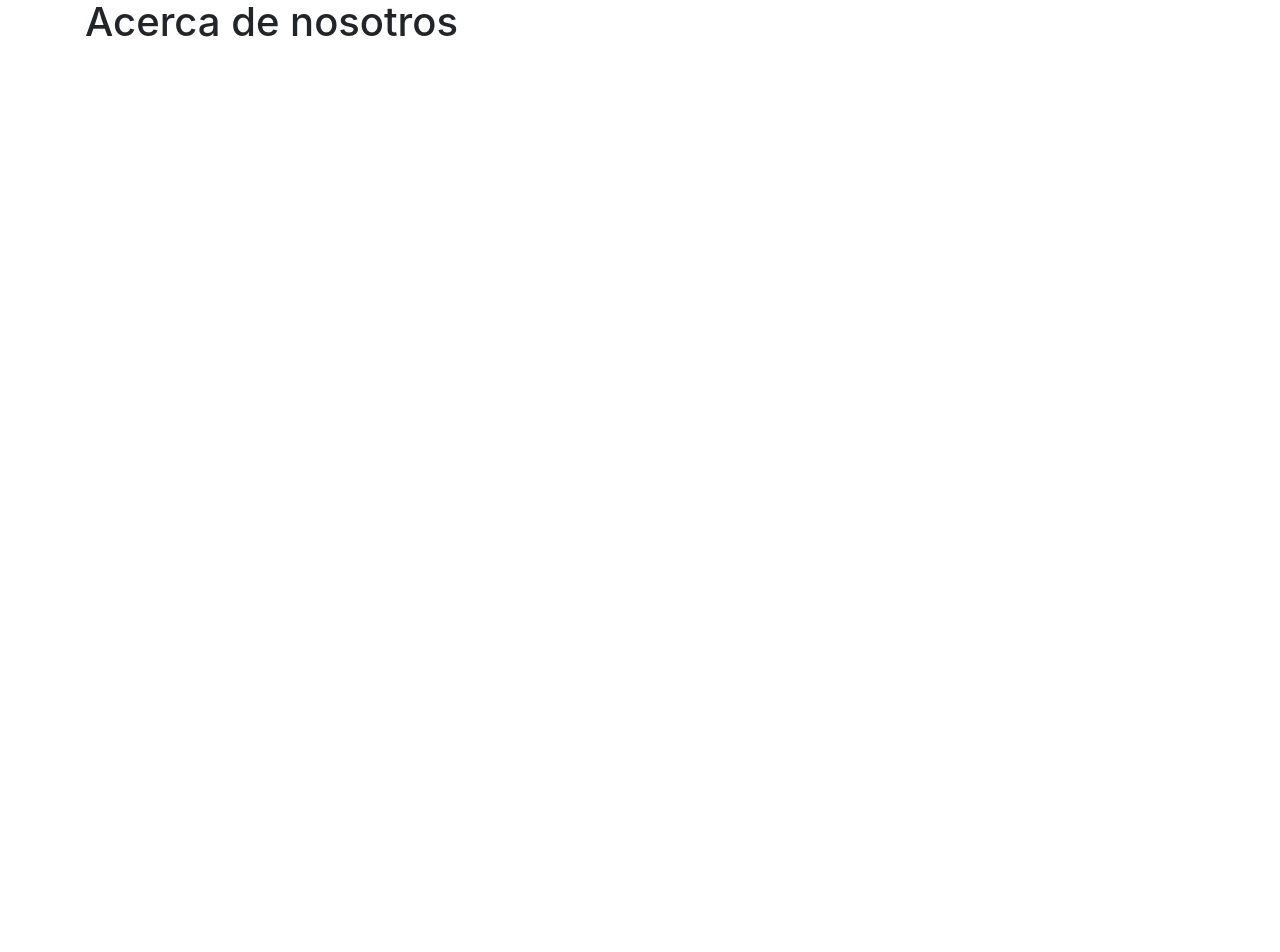
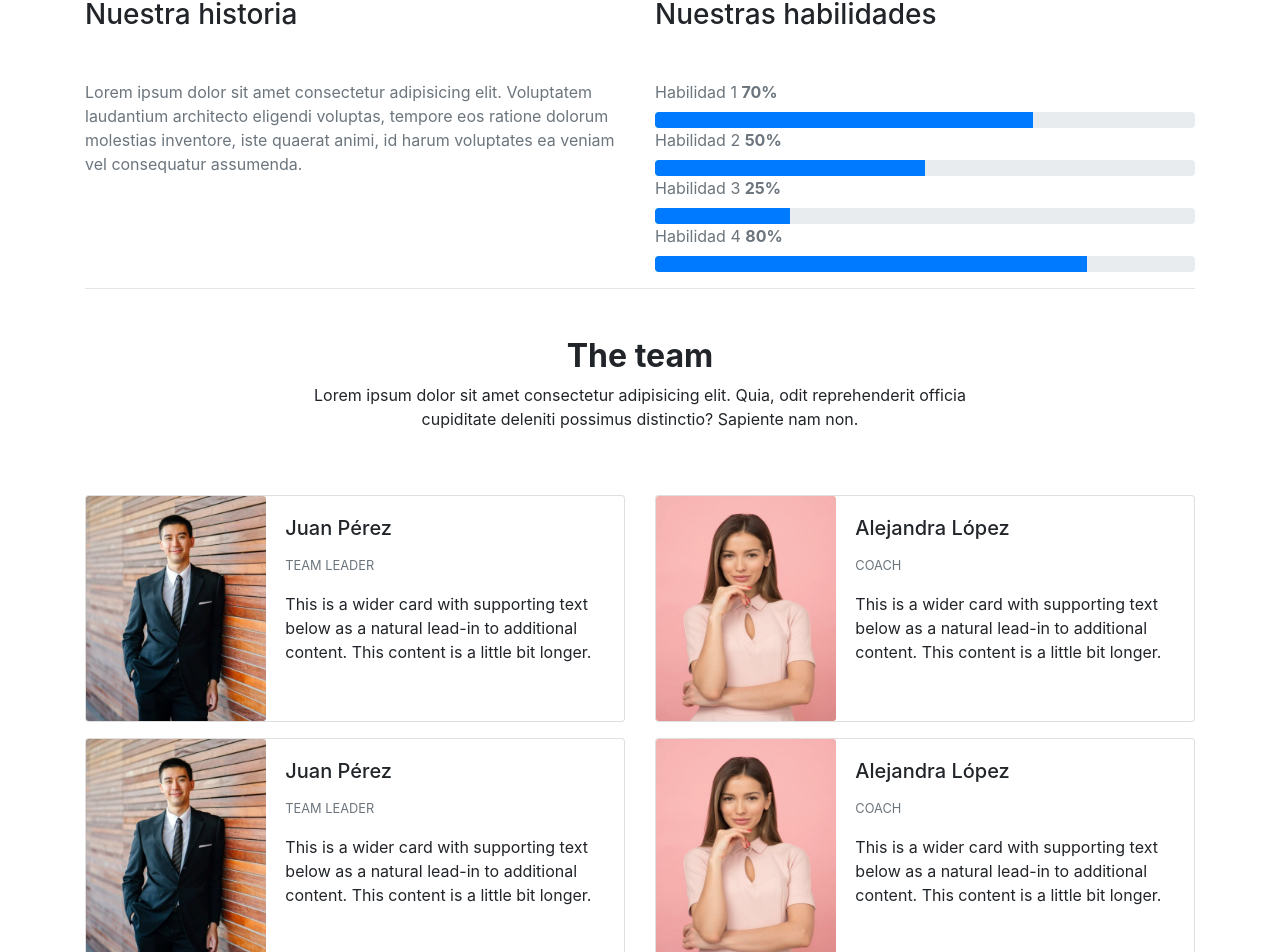
Before and after one commit to VictorMoralesR/rrr-customer-client-web, an Angular app: page /about in a window 1280 px wide. Shown: the part 92-1044 px from the top of the page. Before the commit the page ends 800 px from the top, so only its background shows below. Built offline with nearby package versions, Linux system fonts and the light colour scheme.

Commit message:
feat: about design added

```diff
--- a/src/app/website/customer-about-page/customer-about-page.component.html
+++ b/src/app/website/customer-about-page/customer-about-page.component.html
@@ -1,9 +1,116 @@
 <app-header></app-header>
 
 <div class="container">
-    <div class="col">
-        <div class="row">
-            <h1>Acerca de nosotros</h1>
+    <div class="row">
+        <div class="col-6">
+            <h3 class="mb-5">Nuestra historia</h3>
+            <p class="text-muted medium">Lorem ipsum dolor sit amet consectetur adipisicing elit. Voluptatem laudantium architecto eligendi voluptas, tempore eos ratione dolorum molestias inventore, iste quaerat animi, id harum voluptates ea veniam vel consequatur assumenda.</p>
+        </div>
+        <div class="col-6">
+            <h3 class="mb-5">Nuestras habilidades</h3>
+            <div>
+                <label class="text-muted medium">Habilidad 1 <strong>70%</strong></label>
+                <div class="progress">
+                    <div class="progress-bar" role="progressbar" style="width: 70%" aria-valuenow="70" aria-valuemin="0" aria-valuemax="100"></div>
+                </div>
+            </div>
+            <div>
+                <label class="text-muted medium">Habilidad 2 <strong>50%</strong></label>
+                <div class="progress">
+                    <div class="progress-bar" role="progressbar" style="width: 50%" aria-valuenow="50" aria-valuemin="0" aria-valuemax="100"></div>
+                </div>
+            </div>
+            <div>
+                <label class="text-muted medium">Habilidad 3 <strong>25%</strong></label>
+                <div class="progress">
+                    <div class="progress-bar" role="progressbar" style="width: 25%" aria-valuenow="25" aria-valuemin="0" aria-valuemax="100"></div>
+                </div>
+            </div>
+            <div>
+                <label class="text-muted medium">Habilidad 4 <strong>80%</strong></label>
+                <div class="progress">
+                    <div class="progress-bar" role="progressbar" style="width: 80%" aria-valuenow="80" aria-valuemin="0" aria-valuemax="100"></div>
+                </div>
+            </div>
+        </div>
+    </div>
+    <hr>
+    <div class="row justify-content-md-center  my-5">
+        <div class="col-8">
+            <h2 class="text-center font-weight-bold">
+                The team
+            </h2>
+            <p class="text-center">Lorem ipsum dolor sit amet consectetur adipisicing elit. Quia, odit reprehenderit officia cupiditate deleniti possimus distinctio? Sapiente nam non.</p>
+        </div>
+    </div>
+    <div class="row">
+        <div class="col-6">
+            <div class="card mb-3">
+                <div class="row no-gutters">
+                  <div class="col-md-4">
+                    <img src="assets/images/about/man.png" class="card-img" alt="man">
+                  </div>
+                  <div class="col-md-8">
+                    <div class="card-body">
+                      <h5 class="card-title">Juan Pérez</h5>
+                      <p class="card-text"><small class="text-muted">TEAM LEADER</small></p>
+                      <p class="card-text">This is a wider card with supporting text below as a natural lead-in to additional content. This content is a little bit longer.</p>
+                    </div>
+                  </div>
+                </div>
+              </div>
+        </div>
+        <div class="col-6">
+            <div class="card mb-3">
+                <div class="row no-gutters">
+                  <div class="col-md-4">
+                    <img src="assets/images/about/woman.png" class="card-img" alt="woman">
+                  </div>
+                  <div class="col-md-8">
+                    <div class="card-body">
+                      <h5 class="card-title">Alejandra López</h5>
+                      <p class="card-text"><small class="text-muted">COACH</small></p>
+                      <p class="card-text">This is a wider card with supporting text below as a natural lead-in to additional content. This content is a little bit longer.</p>
+                    </div>
+                  </div>
+                </div>
+              </div>
+        </div>
+    </div>
+    <div class="row">
+        <div class="col-6">
+            <div class="card mb-3">
+                <div class="row no-gutters">
+                  <div class="col-md-4">
+                    <img src="assets/images/about/man.png" class="card-img" alt="man">
+                  </div>
+                  <div class="col-md-8">
+                    <div class="card-body">
+                      <h5 class="card-title">Juan Pérez</h5>
+                      <p class="card-text"><small class="text-muted">TEAM LEADER</small></p>
+                      <p class="card-text">This is a wider card with supporting text below as a natural lead-in to additional content. This content is a little bit longer.</p>
+                    </div>
+                  </div>
+                </div>
+              </div>
+        </div>
+        <div class="col-6">
+            <div class="card mb-3">
+                <div class="row no-gutters">
+                  <div class="col-md-4">
+                    <img src="assets/images/about/woman.png" class="card-img" alt="woman">
+                  </div>
+                  <div class="col-md-8">
+                    <div class="card-body">
+                      <h5 class="card-title">Alejandra López</h5>
+                      <p class="card-text"><small class="text-muted">COACH</small></p>
+                      <p class="card-text">This is a wider card with supporting text below as a natural lead-in to additional content. This content is a little bit longer.</p>
+                    </div>
+                  </div>
+                </div>
+              </div>
         </div>
     </div>
 </div>
+
+<app-footer></app-footer>
--- a/src/app/website/customer-about-page/customer-about-page.component.scss
+++ b/src/app/website/customer-about-page/customer-about-page.component.scss
@@ -0,0 +1,4 @@
+.card-img{
+    height: 225px;
+    width: 180px;
+}
```
Also changed, not shown: src/assets/images/about/man.png (added), src/assets/images/about/woman.png (added).
